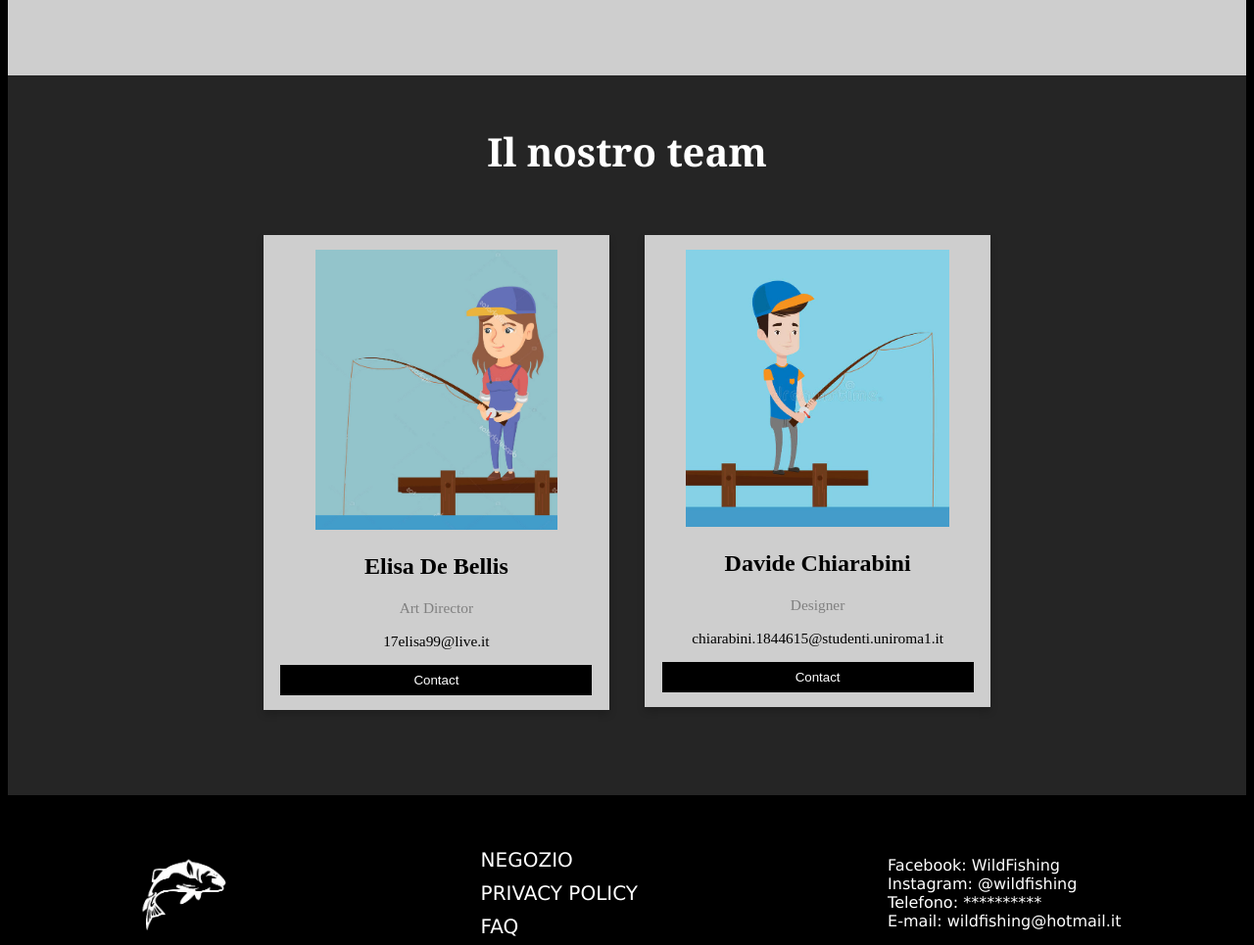
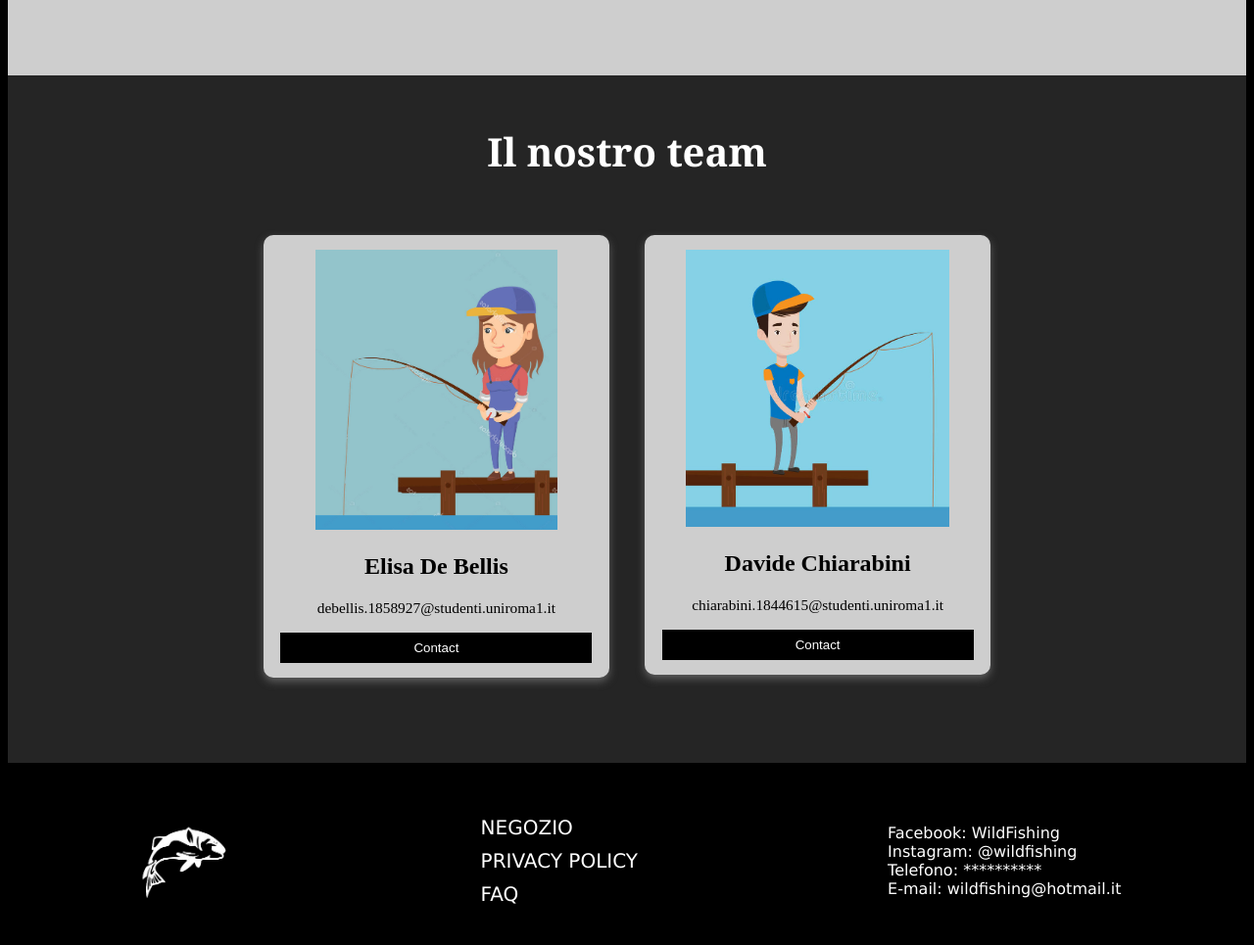
Before and after one commit to Davide99C/Project_LTW, a PHP site: page /Progetto/ChiSiamo/chisiamo.html in a window 1280 px wide. Shown: the part 1292-2257 px from the top of the page at 98% size. Run offline with PHP 8.4, Linux system fonts and the light colour scheme.

Commit message:
Add files via upload

```diff
--- a/Client/ChiSiamo/chisiamo.css
+++ b/Client/ChiSiamo/chisiamo.css
@@ -168,10 +168,12 @@ body {
 }
 
 .card {
-  box-shadow: 0 4px 8px 0 rgba(0, 0, 0, 0.2);
+  box-shadow: 0 4px 8px 0 rgba(112, 112, 112, 0.781);
   margin: 8px;
   background-color:rgb(206, 206, 206);
   padding-top: 15px;
+  border-radius: 10px 10px 10px 10px;
+
 }
 
 .card #elisa{
--- a/Client/ChiSiamo/chisiamo.html
+++ b/Client/ChiSiamo/chisiamo.html
@@ -16,16 +16,15 @@
             <div id="caricamento">
                 <div width="100" height="100" viewBox="0 0 24 24">
                     <img class="image-spin" src="../img/loading.png" style="height:150px; width:150px;">
-                    <!--<path d="M21,9H15V22H13V16H11V22H9V9H3V7H21M12,2A2,2 0 0,1 14,4A2,2 0 0,1 12,6C10.89,6 10,5.1 10,4C10,2.89 10.89,2 12,2Z" />
-                    -->
                 </div><br>
                 <h1>Loading...</h1>
-                <p>La pagina è in caricamento<br />
+                <p>La pagina è in caricamento<br/>
                    Resta connesso e non cambiare sito!</p>
             </div>
         </div>
         <!---->
 
+        <!--HEADER-->
         <header id="menu">
             <ul id="menu-1">
             <li>
@@ -52,12 +51,14 @@
                 <a href="../Login/login.html" role="button" class="btn"><img class="img-accedi" src="../img/44948.png" style="height:20px; width:20px;">&nbspACCEDI </a>
             </ul>
         </header>
+        <!---->
 
+        <!--MAIN-->
         <div id="main">
             <section id="centro" align="center">
 
 
-
+                <!--Titolo-->
                 <label id="title">CHI SIAMO</label>
                 <br>
                 <br>
@@ -88,10 +89,9 @@
                             come utilizzare al meglio la vostra attrezzatura.
                         </p>
                     </div>
-
-
                 </div>
 
+                <!--Obiettivo-->
                 <div id="obiettivo" align="center">
 
                   <label id="tit"><strong> Il nostro obiettivo</strong></label>
@@ -105,6 +105,7 @@
 
                 </div>
 
+                <!--Colonne-->
                 <div class="row2" align="center">
                     <div class="column2">
                       <div id="link1">
@@ -115,6 +116,7 @@
                           ideale per tutte<br> le tue esigenze.
                       </p>
                     </div>
+
                     <div class="column2" >
                         <div id="link2">
                             <a href="../Gofishing/gofishing.html"><img src="../img/Schermata 2021-04-27 alle 19.05.49.png" style="width: 110px; height: 100px;  "  ></a>
@@ -124,6 +126,7 @@
                           indispensabili per capire<br> l’ambiente di pesca del territorio.
                         </p>
                     </div>
+
                     <div class="column2" >
                         <div id="link3">
                             <a href="../Galleria/galleria.html"><img src="../img/Schermata 2021-04-27 alle 19.09.33.png" style="width: 110px; height: 100px;  "  ></a>
@@ -133,10 +136,9 @@
                             membri della community. <br>Unisciti a noi!
                         </p>
                       </div>
-
-
                 </div>
 
+                <!--Team-->
                 <div class="section2">
                     <label id="team"><strong> Il nostro team</strong></label>
                     <div id="contatti" align="center" >
@@ -145,10 +147,8 @@
                                 <img id="elisa" src="../img/depositphotos_169265766-stock-illustration-young-caucasian-woman-fishing-on.jpg">
                                 <div class="container">
                                     <h2>Elisa De Bellis</h2>
-                                <p class="title">Art Director</p>
-                                <p></p>
-                                <p>17elisa99@live.it</p>
-                                <p><button class="button">Contact</button></p>
+                                    <p>debellis.1858927@studenti.uniroma1.it</p>
+                                    <p><button class="button" onclick="location.href = 'mailto:debellis.1858927@studenti.uniroma1.it?subject=WildFishing'">Contact</button></p>
                                 </div>
                             </div>
                         </div>
@@ -158,22 +158,19 @@
                                 <img id="davide" src="../img/pesca-dell-uomo-sull-illustrazione-di-vettore-del-molo-79701282.jpg">
                                 <div class="container">
                                     <h2>Davide Chiarabini</h2>
-                                <p class="title">Designer</p>
-                                <p></p>
-                                <p>chiarabini.1844615@studenti.uniroma1.it</p>
-                                <p><button class="button">Contact</button></p>
+                                    <p id=email>chiarabini.1844615@studenti.uniroma1.it</p>
+                                    <p><button class="button" onclick="location.href = 'mailto:chiarabini.1844615@studenti.uniroma1.it?subject=WildFishing'">Contact</button></p>
                                 </div>
 
                             </div>
                         </div>
                     </div>
                 </div>
+            </section>
+        </div>
+        <!---->
 
-
-
-            </section>
-
-        </div>
+        <!--FOOTER-->
         <footer id="footer">
             <ul id="imagefooter">
                 <img src="../img/White-logo.png" >
@@ -195,6 +192,7 @@
                 <label> E-mail: wildfishing@hotmail.it </label>
             </ul>
         </footer>
+        <!---->
 
         <!-- CONTROLLO LOGIN UTENTE -->
         <script>
```
Also changed, not shown: Client/ChiSiamo/chisiamo.js (line endings or trailing spaces). Lines whose indentation alone changed are shown as unchanged.
